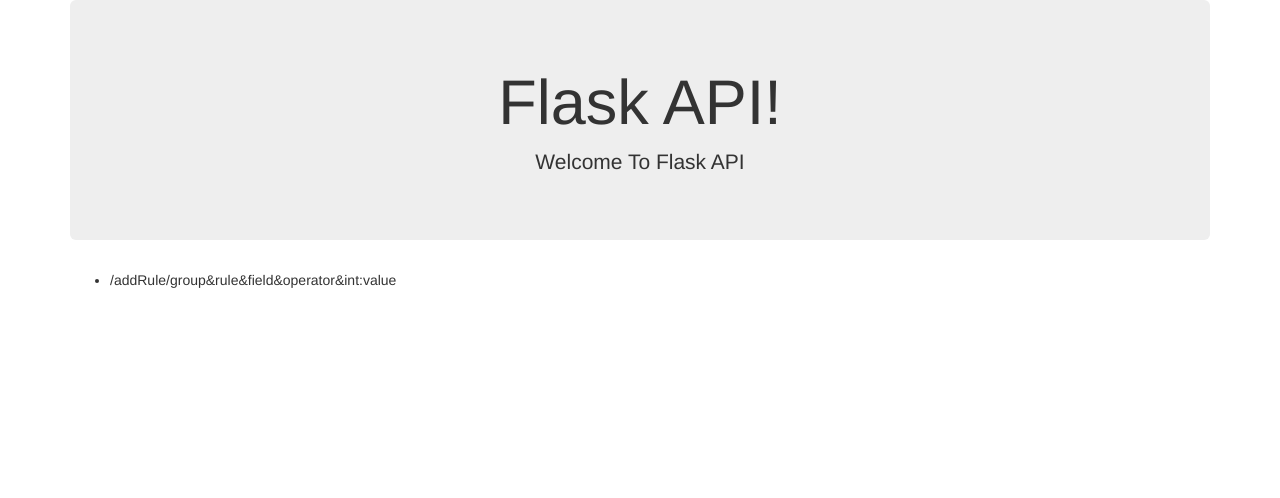
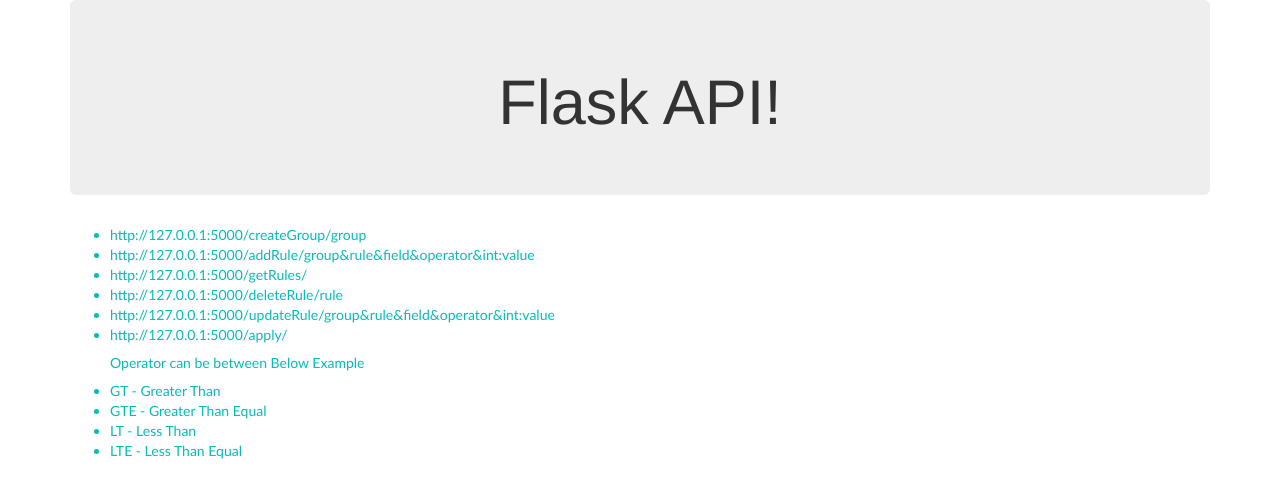
Before and after one commit to skhapijulhossen/FlaskRulesAPI, a Flask app: page / in a window 1280 px wide. Shown: the top 498 px of the page. Run offline with Flask 2, Linux system fonts and the light colour scheme; some libraries are stand-ins or nearby versions.

Commit message:
Modified for date

```diff
--- a/templates/index.html
+++ b/templates/index.html
@@ -15,12 +15,23 @@
     <div class="container">
         <div class="jumbotron text-center ">
             <h1>Flask API!</h1>
-            <p>Welcome To Flask API</p>
         </div>
     </div>
-    <div class="container">
+    <div class="container" style="font-family:'Trebuchet MS', 'Lucida Sans Unicode', 'Lucida Grande', 'Lucida Sans', Arial, sans-serif;color:rgb(6, 187, 187);">
         <ul>
-            <li>/addRule/group&rule&field&operator&int:value</li>
+            <li>http://127.0.0.1:5000/createGroup/group</li>
+            <li>http://127.0.0.1:5000/addRule/group&rule&field&operator&int:value</li>
+            <li>http://127.0.0.1:5000/getRules/</li>
+            <li>http://127.0.0.1:5000/deleteRule/rule</li>
+            <li>http://127.0.0.1:5000/updateRule/group&rule&field&operator&int:value</li>
+            <li>http://127.0.0.1:5000/apply/</li>
+        </ul>
+        <ul>
+            <h5>Operator can be between Below Example</h5>
+            <li>GT - Greater Than</li>
+            <li>GTE - Greater Than Equal</li>
+            <li>LT - Less Than</li>
+            <li>LTE - Less Than Equal</li>
         </ul>
     </div>
 </body>
```
